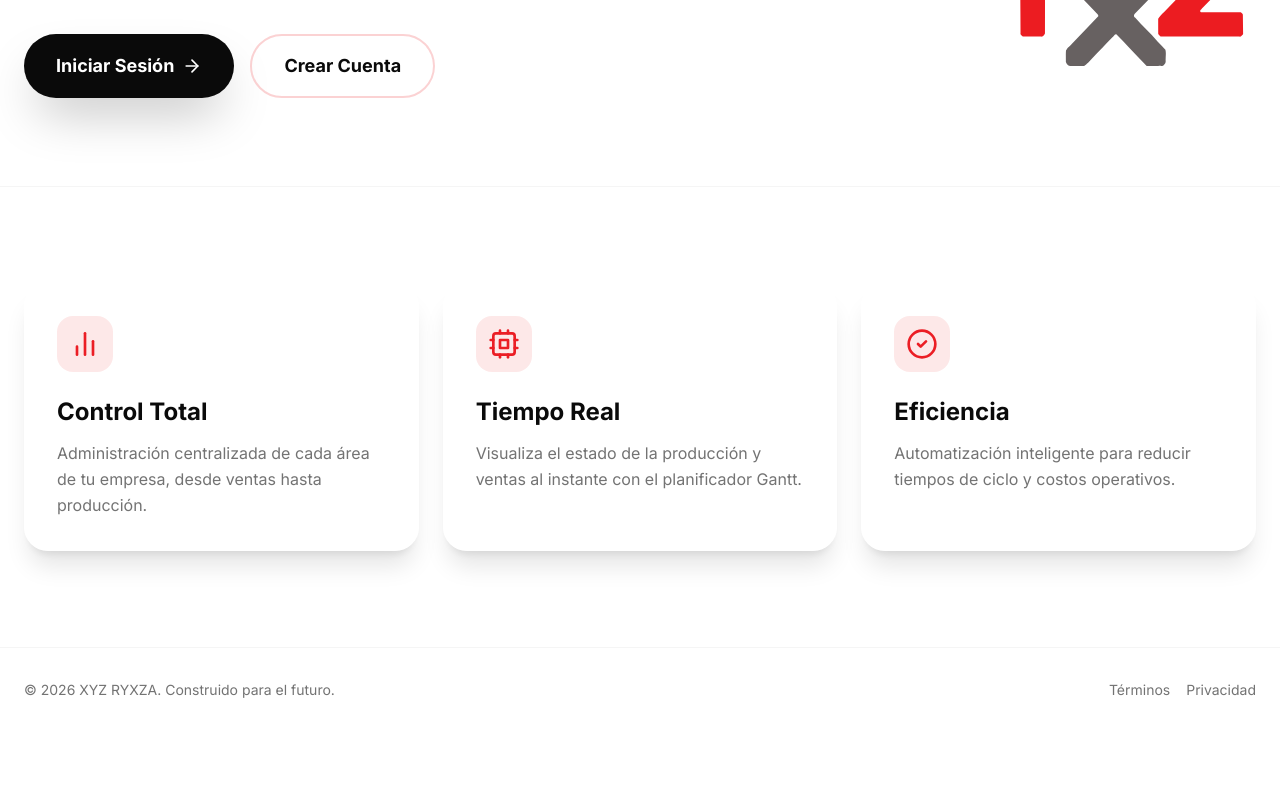
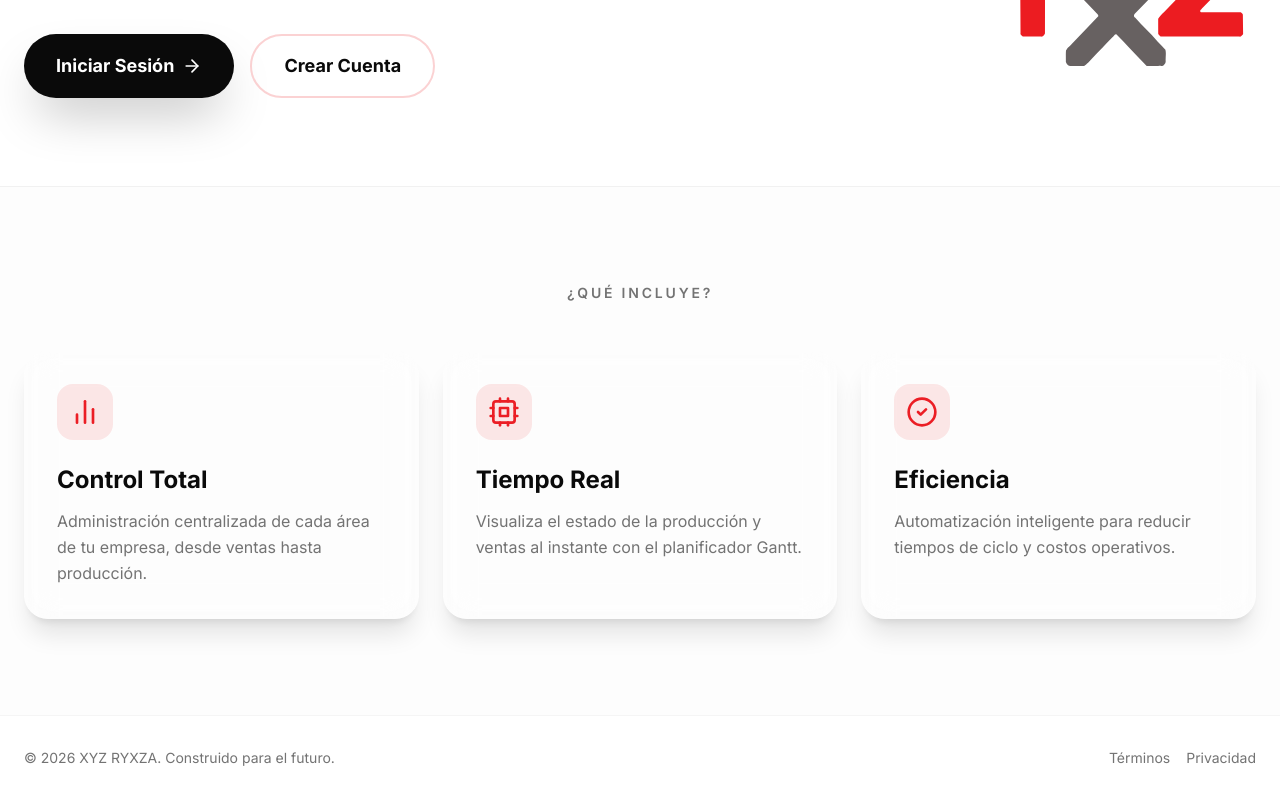
Before and after one commit to ReyperAutomatizacion02/Reyper-XYZ, a Next.js app: page / in a window 1280 px wide. Shown: the part 462-1262 px from the top of the page. Before the commit the page ends 1194 px from the top, so only its background shows below. Built offline with nearby package versions, Linux system fonts and the light colour scheme.

Commit message:
feat: implement landing page and add frontend UX audit report

```diff
--- a/app/page.tsx
+++ b/app/page.tsx
@@ -103,8 +103,13 @@ export default function LandingPage() {
                 </section>
 
                 {/* ── Features ───────────────────────────────────────── */}
-                <section className="border-t border-border/40 py-24">
-                    <div className="mx-auto grid w-full max-w-7xl grid-cols-1 gap-6 px-6 sm:grid-cols-2 md:grid-cols-3">
+                <section className="border-t border-border/50 bg-muted/20 py-24">
+                    <div className="mx-auto w-full max-w-7xl px-6">
+                        <p className="mb-12 text-center text-sm font-semibold uppercase tracking-[0.2em] text-muted-foreground">
+                            ¿Qué incluye?
+                        </p>
+                        {/* Mobile: horizontal scroll-snap. Desktop: 3-col grid */}
+                        <div className="flex snap-x snap-mandatory gap-6 overflow-x-auto pb-4 md:grid md:grid-cols-3 md:overflow-visible md:pb-0">
                             {FEATURES.map((feature, i) => (
                                 <motion.div
                                     key={i}
@@ -112,7 +117,7 @@ export default function LandingPage() {
                                     whileInView={{ opacity: 1, y: 0 }}
                                     viewport={{ once: true }}
                                     transition={{ delay: i * 0.1 }}
-                                className="glass-card group flex flex-col items-start rounded-3xl p-8 text-left transition-colors hover:border-primary/50"
+                                    className="glass-card group flex min-w-[280px] snap-start flex-col items-start rounded-3xl p-8 text-left transition-colors hover:border-primary/50 md:min-w-0"
                                 >
                                     <div className="mb-6 rounded-2xl bg-primary/10 p-3 text-primary transition-transform duration-300 group-hover:scale-110">
                                         <feature.icon className="h-8 w-8" />
@@ -121,6 +126,7 @@ export default function LandingPage() {
                                     <p className="leading-relaxed text-muted-foreground">{feature.desc}</p>
                                 </motion.div>
                             ))}
+                        </div>
                     </div>
                 </section>
             </main>
```
Also changed, not shown: audits/2026-04-14_auditoria-frontend-ux.md (+5 -5 lines). Lines whose indentation alone changed are shown as unchanged.
